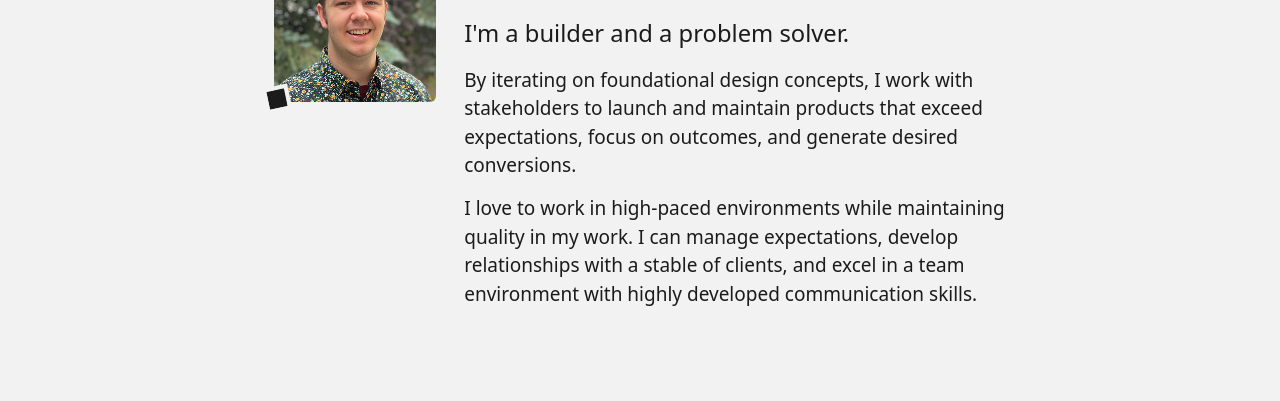
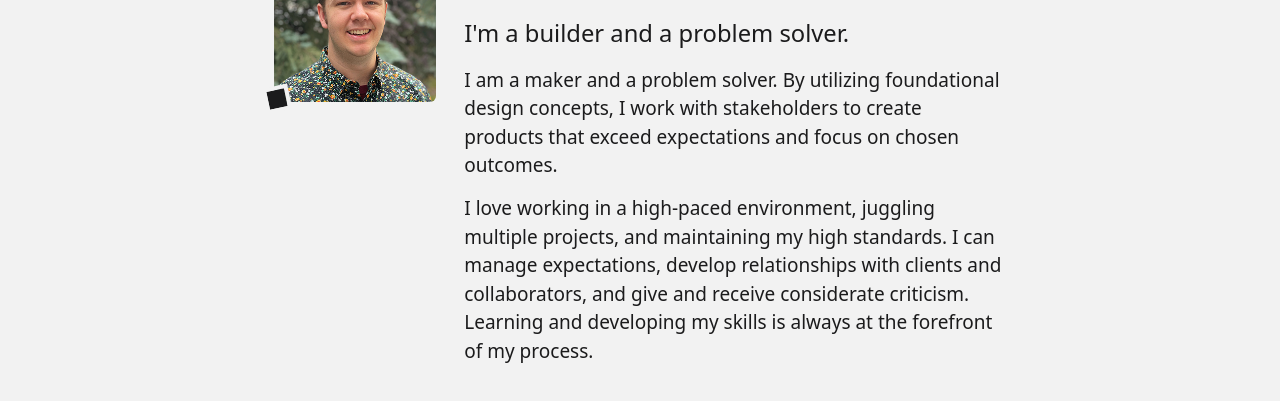
Before and after one commit to McMurtry7/mcmurtry.ca, an Eleventy site: page _src/about/index.njk in a window 1280 px wide. Shown: the part 235-636 px from the top of the page. Built offline with nearby package versions, Linux system fonts and the light colour scheme; Eleventy itself is replaced by a stand-in of ours; files that its build step writes are made by us from their sources.

Commit message:
update about bio

```diff
--- a/_src/about/index.njk
+++ b/_src/about/index.njk
@@ -12,7 +12,7 @@ title: About
   <div class="col-lg-6 col-md-8">
     <h1 class="brand-serif">About</h1>
     <p class="lead">I'm a builder and a problem solver.</p>
-    <p>By iterating on foundational design concepts, I work with stakeholders to launch and maintain products that exceed expectations, focus on outcomes, and generate desired conversions.</p>
-    <p>I love to work in high-paced environments while maintaining quality in my work. I can manage expectations, develop relationships with a stable of clients, and excel in a team environment with highly developed communication skills.</p>
+    <p>I am a maker and a problem solver. By utilizing foundational design concepts, I work with stakeholders to create products that exceed expectations and focus on chosen outcomes. </p>
+    <p>I love working in a high-paced environment, juggling multiple projects, and maintaining my high standards. I can manage expectations, develop relationships with clients and collaborators, and give and receive considerate criticism. Learning and developing my skills is always at the forefront of my process.</p>
   </div>
 </div>
```
